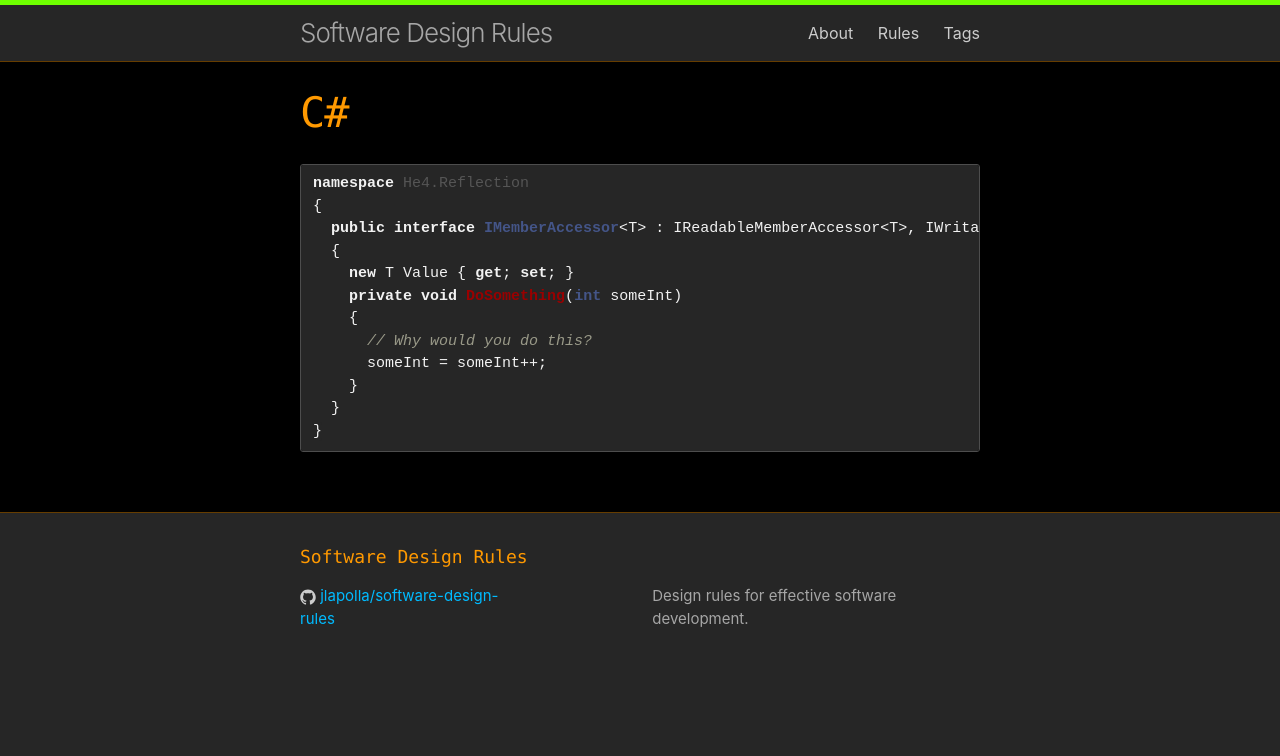
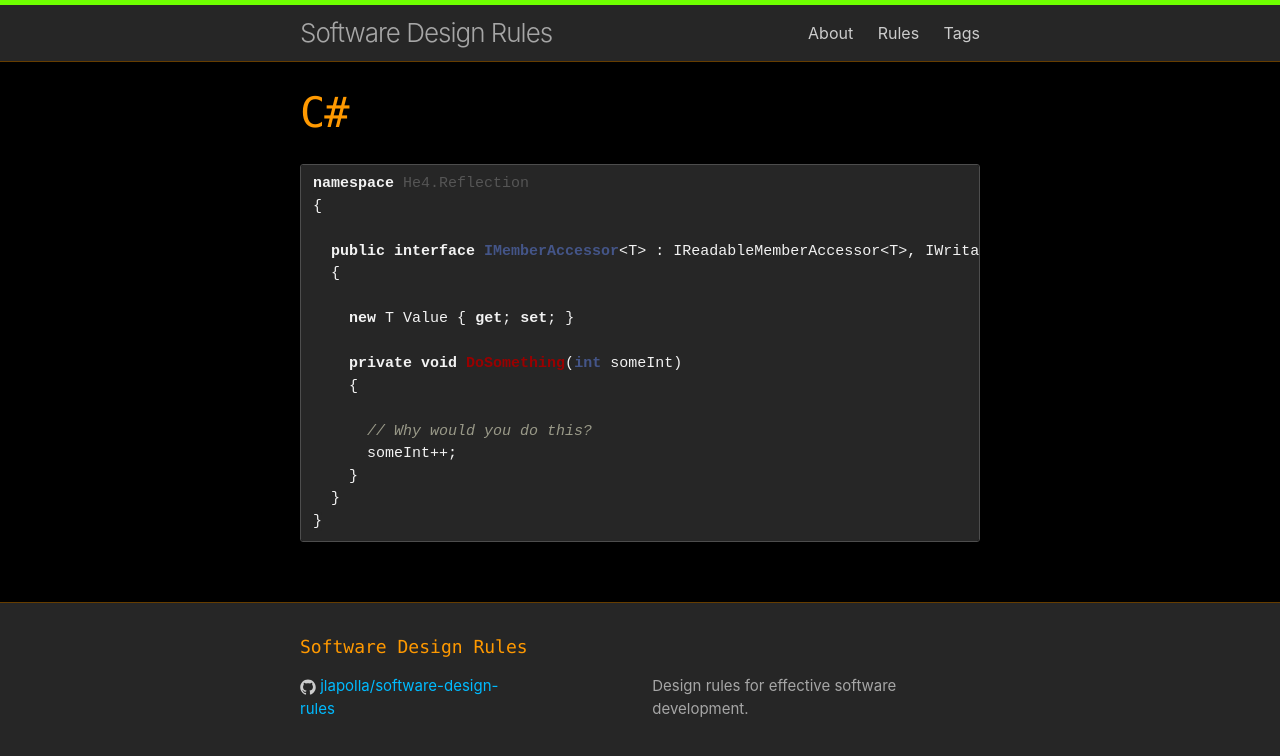
Before and after one commit to jlapolla/software-design-rules, a Jekyll site: the page built from _code_samples/6d2f57eb-9f7d-4e4d-82b1-1595e4c90f16.md, in a window 1280 px wide. Shown: the top 756 px of the page. Built offline with Jekyll 4.4.1, drawn with Linux system fonts in a browser that asks for light colours.

Commit message:
Fix code samples breaking the build
- It has to do with the default excerpt separator in Jekyll. See [this
  issue on Github][1].

[1]: https://github.com/jekyll/jekyll/issues/5596#issuecomment-262427210

```diff
--- a/_code_samples/6d2f57eb-9f7d-4e4d-82b1-1595e4c90f16.md
+++ b/_code_samples/6d2f57eb-9f7d-4e4d-82b1-1595e4c90f16.md
@@ -3,18 +3,20 @@
 language: C#
 ---
 
-[//]: #
-
 {% highlight csharp %}
 namespace He4.Reflection
 {
+
   public interface IMemberAccessor<T> : IReadableMemberAccessor<T>, IWritableMemberAccessor<T>
   {
+
     new T Value { get; set; }
+
     private void DoSomething(int someInt)
     {
+
       // Why would you do this?
-      someInt = someInt++;
+      someInt++;
     }
   }
 }
--- a/_config.yml
+++ b/_config.yml
@@ -33,6 +33,7 @@
     values:
       layout: "code-sample"
       permalink: /code-samples/:path/
+      excerpt_separator: \{% endhighlight %\}
   -
     scope:
       path: ""
```
